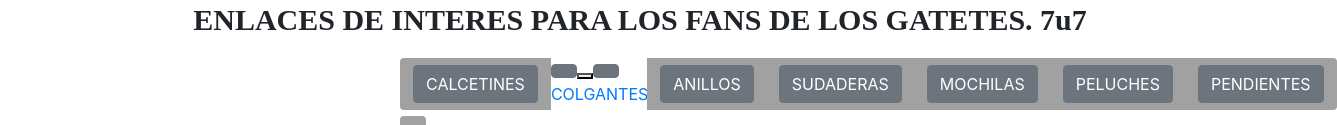
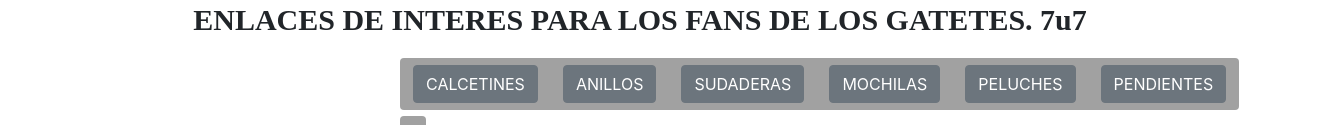
Before and after one commit to isabel7u7/WEB2, a plain HTML site: page index.html in a window 1280 px wide. Shown: the part 5387-5512 px from the top of the page, 1337 px wide, since content can reach past the window. Drawn offline with nearby package versions, Linux system fonts and the light colour scheme.

Commit message:
eliminacion boton roto

```diff
--- a/index.html
+++ b/index.html
@@ -220,7 +220,6 @@
 
 <div class="btn-group" role="group" aria-label="Basic example">
         <a href="https://www.amazon.es/Calcetines-Animales-Divertidos-Ocasionales-Novedad/dp/B06WWNBF2W/ref=sr_1_14?__mk_es_ES=%C3%85M%C3%85%C5%BD%C3%95%C3%91&keywords=CALCETINES+DE+GATO&qid=1561624589&s=gateway&sr=8-14"class="btn btn-secondarye"> <button type="button" class="btn btn-secondary">CALCETINES</button></a>
-        <a href="https://www.amazon.es/BigNoseDeer-Mujeres-Pendientes-joyería-Hombres/dp/B075M6CJGN/ref=sr_1_3?__mk_es_ES=ÅMÅŽÕÑ&keywords=pendientes+de+gato&qid=156162403"> <button type="button" class="btn btn-secondary"class="btn btn-secondarye"><button type="button"><button type="button" class="btn btn-secondary"></button>COLGANTES</button>
         <a href="https://www.amazon.es/lumanuby-abierto-cristal-ajustable-accesorios/dp/B075NZGDCG/ref=sr_1_12?__mk_es_ES=%C3%85M%C3%85%C5%BD%C3%95%C3%91&keywords=ANILLO+de+gato&qid=1561624182&s=gateway&sr=8-12"class="btn btn-secondarye"> <button type="button" class="btn btn-secondary">ANILLOS</button>
         <a href="https://www.amazon.es/Lenfesh-Sudadera-Estampado-Sudaderas-Pullovers/dp/B07GNPF9GR/ref=sr_1_4_sspa?__mk_es_ES=%C3%85M%C3%85%C5%BD%C3%95%C3%91&keywords=sudadera+de+gato&qid=1561624466&s=gateway&sr=8-4-spons&psc=1"class="btn btn-secondarye"> <button type="button" class="btn btn-secondary">SUDADERAS</button>
         <a href="https://www.amazon.es/SODIAL-estudiante-bordado-Mochila-animados/dp/B07BF4MBDS/ref=sr_1_36?__mk_es_ES=%C3%85M%C3%85%C5%BD%C3%95%C3%91&keywords=MOCHILA+DE+GATO&qid=1561624674&s=gateway&sr=8-36" class="btn btn-secondarye"> <button type="button" class="btn btn-secondary">MOCHILAS</button>
```
